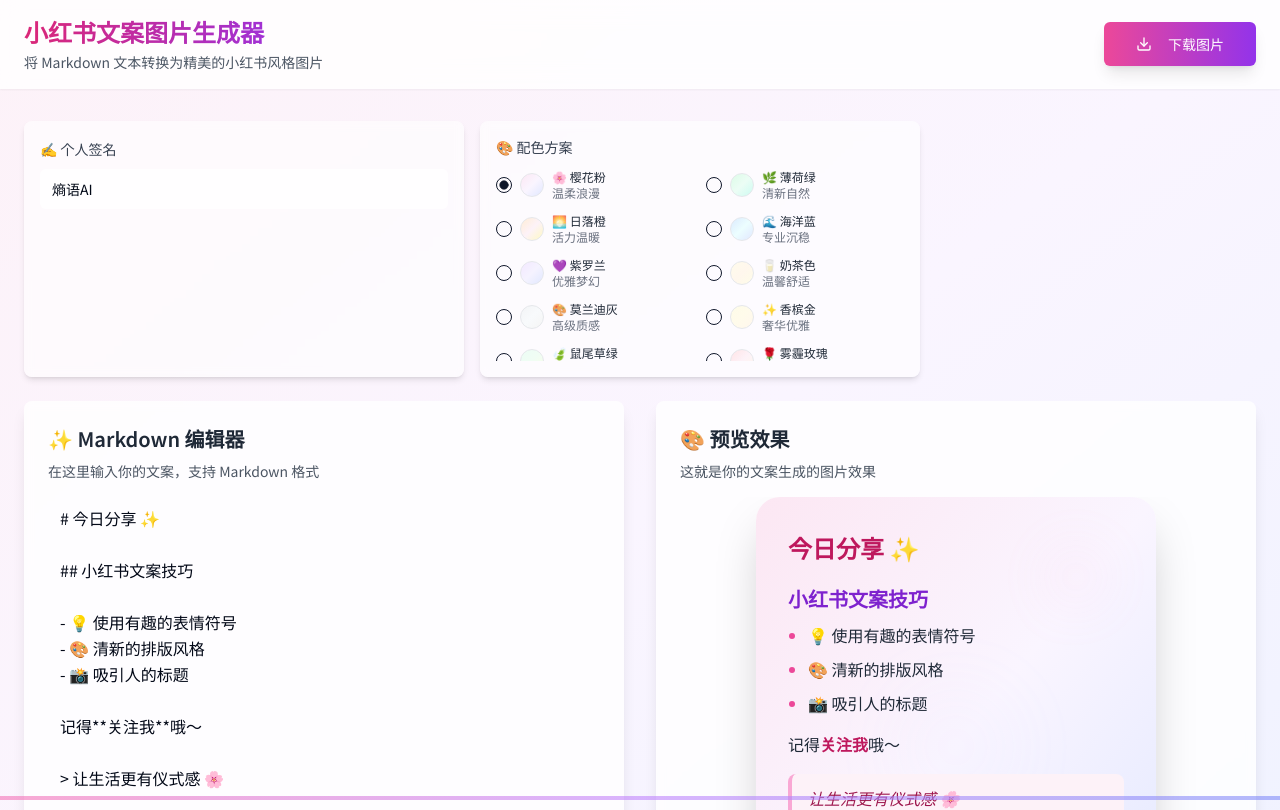
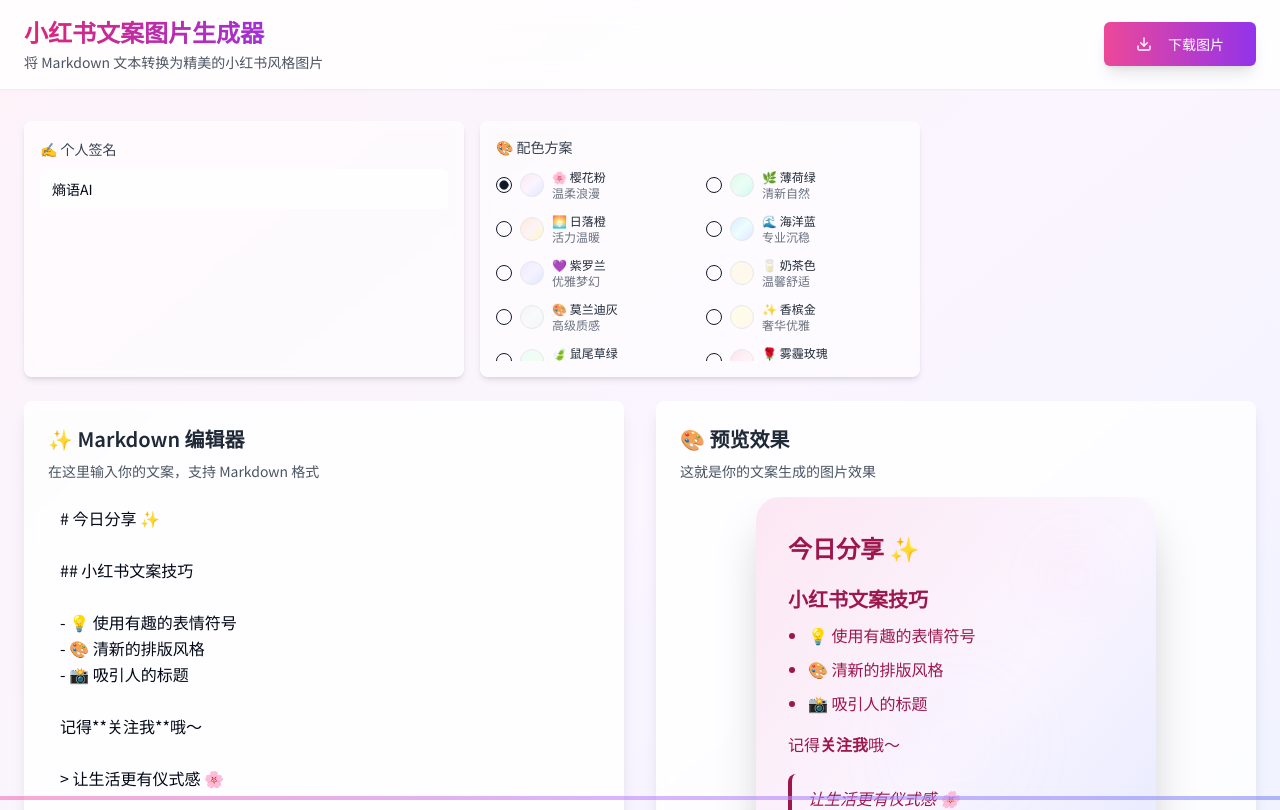
Before and after one commit to heavendai/xhs-markdown-canvas, a React (Vite) app: page / in a window 1280 px wide. Shown: the top 810 px of the page. Built offline with nearby package versions, Linux system fonts and the light colour scheme.

Commit message:
Feat: Apply color scheme to text and background
Apply the selected color scheme to both the background and text color in the image preview.

```diff
--- a/src/components/ImagePreview.tsx
+++ b/src/components/ImagePreview.tsx
@@ -1,3 +1,4 @@
+
 
 import React, { useEffect, useRef } from 'react';
 import { marked } from 'marked';
@@ -61,84 +62,192 @@ export const ImagePreview: React.FC<ImagePreviewProps> = ({
     }
   };
 
-  const getDecorationColors = (scheme: string) => {
+  const getColorSchemeStyles = (scheme: string) => {
     switch (scheme) {
       case 'mint-green':
         return {
+          h1: 'text-green-700',
+          h2: 'text-emerald-700',
+          h3: 'text-teal-700',
+          text: 'text-green-800',
+          strong: 'text-green-800',
+          blockquote: 'border-green-400 bg-green-50 text-green-800',
+          code: 'bg-green-100 text-green-700',
+          decoration: {
             color1: 'bg-green-300',
             color2: 'bg-emerald-300',
             color3: 'bg-teal-200'
+          }
         };
       case 'sunset-orange':
         return {
+          h1: 'text-orange-700',
+          h2: 'text-pink-700',
+          h3: 'text-yellow-700',
+          text: 'text-orange-800',
+          strong: 'text-orange-800',
+          blockquote: 'border-orange-400 bg-orange-50 text-orange-800',
+          code: 'bg-orange-100 text-orange-700',
+          decoration: {
             color1: 'bg-orange-300',
             color2: 'bg-pink-300',
             color3: 'bg-yellow-200'
+          }
         };
       case 'ocean-blue':
         return {
+          h1: 'text-blue-700',
+          h2: 'text-cyan-700',
+          h3: 'text-indigo-700',
+          text: 'text-blue-800',
+          strong: 'text-blue-800',
+          blockquote: 'border-blue-400 bg-blue-50 text-blue-800',
+          code: 'bg-blue-100 text-blue-700',
+          decoration: {
             color1: 'bg-blue-300',
             color2: 'bg-cyan-300',
             color3: 'bg-indigo-200'
+          }
         };
       case 'violet-purple':
         return {
+          h1: 'text-purple-700',
+          h2: 'text-violet-700',
+          h3: 'text-indigo-700',
+          text: 'text-purple-800',
+          strong: 'text-purple-800',
+          blockquote: 'border-purple-400 bg-purple-50 text-purple-800',
+          code: 'bg-purple-100 text-purple-700',
+          decoration: {
             color1: 'bg-purple-300',
             color2: 'bg-violet-300',
             color3: 'bg-indigo-200'
+          }
         };
       case 'milk-tea':
         return {
+          h1: 'text-amber-700',
+          h2: 'text-orange-700',
+          h3: 'text-yellow-700',
+          text: 'text-amber-800',
+          strong: 'text-amber-800',
+          blockquote: 'border-amber-400 bg-amber-50 text-amber-800',
+          code: 'bg-amber-100 text-amber-700',
+          decoration: {
             color1: 'bg-amber-300',
             color2: 'bg-orange-300',
             color3: 'bg-yellow-200'
+          }
         };
       case 'morandi-gray':
         return {
+          h1: 'text-gray-700',
+          h2: 'text-slate-700',
+          h3: 'text-stone-700',
+          text: 'text-gray-800',
+          strong: 'text-gray-800',
+          blockquote: 'border-gray-400 bg-gray-50 text-gray-800',
+          code: 'bg-gray-100 text-gray-700',
+          decoration: {
             color1: 'bg-gray-300',
             color2: 'bg-slate-300',
             color3: 'bg-stone-200'
+          }
         };
       case 'champagne-gold':
         return {
+          h1: 'text-yellow-700',
+          h2: 'text-amber-700',
+          h3: 'text-orange-700',
+          text: 'text-yellow-800',
+          strong: 'text-yellow-800',
+          blockquote: 'border-yellow-400 bg-yellow-50 text-yellow-800',
+          code: 'bg-yellow-100 text-yellow-700',
+          decoration: {
             color1: 'bg-yellow-300',
             color2: 'bg-amber-300',
             color3: 'bg-orange-200'
+          }
         };
       case 'sage-green':
         return {
+          h1: 'text-emerald-700',
+          h2: 'text-green-700',
+          h3: 'text-lime-700',
+          text: 'text-emerald-800',
+          strong: 'text-emerald-800',
+          blockquote: 'border-emerald-400 bg-emerald-50 text-emerald-800',
+          code: 'bg-emerald-100 text-emerald-700',
+          decoration: {
             color1: 'bg-emerald-300',
             color2: 'bg-green-300',
             color3: 'bg-lime-200'
+          }
         };
       case 'dusty-rose':
         return {
+          h1: 'text-rose-700',
+          h2: 'text-pink-700',
+          h3: 'text-orange-700',
+          text: 'text-rose-800',
+          strong: 'text-rose-800',
+          blockquote: 'border-rose-400 bg-rose-50 text-rose-800',
+          code: 'bg-rose-100 text-rose-700',
+          decoration: {
             color1: 'bg-rose-300',
             color2: 'bg-pink-300',
             color3: 'bg-orange-200'
+          }
         };
       case 'midnight-blue':
         return {
+          h1: 'text-slate-700',
+          h2: 'text-blue-700',
+          h3: 'text-indigo-700',
+          text: 'text-slate-800',
+          strong: 'text-slate-800',
+          blockquote: 'border-slate-400 bg-slate-50 text-slate-800',
+          code: 'bg-slate-100 text-slate-700',
+          decoration: {
             color1: 'bg-slate-300',
             color2: 'bg-blue-300',
             color3: 'bg-indigo-200'
+          }
         };
       case 'lavender-mist':
         return {
+          h1: 'text-purple-700',
+          h2: 'text-violet-700',
+          h3: 'text-pink-700',
+          text: 'text-purple-800',
+          strong: 'text-purple-800',
+          blockquote: 'border-purple-400 bg-purple-50 text-purple-800',
+          code: 'bg-purple-100 text-purple-700',
+          decoration: {
             color1: 'bg-purple-300',
             color2: 'bg-violet-300',
             color3: 'bg-pink-200'
+          }
         };
       default: // cherry-blossom
         return {
+          h1: 'text-pink-700',
+          h2: 'text-purple-700',
+          h3: 'text-indigo-700',
+          text: 'text-pink-800',
+          strong: 'text-pink-800',
+          blockquote: 'border-pink-400 bg-pink-50 text-pink-800',
+          code: 'bg-pink-100 text-pink-700',
+          decoration: {
             color1: 'bg-pink-300',
             color2: 'bg-purple-300',
             color3: 'bg-indigo-200'
+          }
         };
     }
   };
 
-  const decorationColors = getDecorationColors(colorScheme);
+  const colorStyles = getColorSchemeStyles(colorScheme);
 
   return (
     <Card className="h-full p-6 bg-white/80 backdrop-blur-sm border-0 shadow-lg">
@@ -160,26 +269,35 @@ export const ImagePreview: React.FC<ImagePreviewProps> = ({
           >
             {/* 装饰性背景图案 */}
             <div className="absolute inset-0 opacity-5">
-              <div className={`absolute top-10 right-10 w-20 h-20 ${decorationColors.color1} rounded-full blur-xl`}></div>
-              <div className={`absolute bottom-20 left-10 w-16 h-16 ${decorationColors.color2} rounded-full blur-lg`}></div>
-              <div className={`absolute top-1/2 left-1/2 transform -translate-x-1/2 -translate-y-1/2 w-32 h-32 ${decorationColors.color3} rounded-full blur-2xl`}></div>
+              <div className={`absolute top-10 right-10 w-20 h-20 ${colorStyles.decoration.color1} rounded-full blur-xl`}></div>
+              <div className={`absolute bottom-20 left-10 w-16 h-16 ${colorStyles.decoration.color2} rounded-full blur-lg`}></div>
+              <div className={`absolute top-1/2 left-1/2 transform -translate-x-1/2 -translate-y-1/2 w-32 h-32 ${colorStyles.decoration.color3} rounded-full blur-2xl`}></div>
             </div>
 
             {/* 主要内容区域 */}
             <div className="relative z-10 p-8 h-full flex flex-col">
               <div
                 ref={previewRef}
-                className="flex-1 font-noto text-gray-800 leading-relaxed prose prose-pink max-w-none"
+                className={`flex-1 font-noto leading-relaxed prose max-w-none ${colorStyles.text}`}
                 style={{
                   fontSize: '16px',
-                  lineHeight: '1.6'
-                }}
+                  lineHeight: '1.6',
+                  '--prose-h1-color': colorStyles.h1.replace('text-', ''),
+                  '--prose-h2-color': colorStyles.h2.replace('text-', ''),
+                  '--prose-h3-color': colorStyles.h3.replace('text-', ''),
+                  '--prose-strong-color': colorStyles.strong.replace('text-', ''),
+                  '--prose-blockquote-border': colorStyles.blockquote.split(' ')[0].replace('border-', ''),
+                  '--prose-blockquote-bg': colorStyles.blockquote.split(' ')[1].replace('bg-', ''),
+                  '--prose-blockquote-color': colorStyles.blockquote.split(' ')[2].replace('text-', ''),
+                  '--prose-code-bg': colorStyles.code.split(' ')[0].replace('bg-', ''),
+                  '--prose-code-color': colorStyles.code.split(' ')[1].replace('text-', '')
+                } as React.CSSProperties}
               />
 
               {/* 签名区域 */}
               <div className="mt-8 text-center">
                 <div className="inline-block px-4 py-2 bg-white/60 backdrop-blur-sm rounded-full shadow-sm">
-                  <span className="text-sm font-medium text-gray-600 font-inter">
+                  <span className={`text-sm font-medium font-inter ${colorStyles.text}`}>
                     {signature}
                   </span>
                 </div>
--- a/src/index.css
+++ b/src/index.css
@@ -88,15 +88,13 @@
   }
 }
 
-/* Custom prose styles for markdown content */
+/* Custom prose styles for markdown content with dynamic color scheme support */
 @layer components {
   .prose {
-    color: theme('colors.gray.800');
     max-width: none;
   }
 
   .prose h1 {
-    color: theme('colors.pink.700');
     font-weight: 700;
     font-size: 1.5rem;
     margin-bottom: 0.75rem;
@@ -104,7 +102,6 @@
   }
 
   .prose h2 {
-    color: theme('colors.purple.700');
     font-weight: 600;
     font-size: 1.25rem;
     margin-bottom: 0.5rem;
@@ -113,7 +110,6 @@
   }
 
   .prose h3 {
-    color: theme('colors.indigo.700');
     font-weight: 600;
     font-size: 1.125rem;
     margin-bottom: 0.5rem;
@@ -145,35 +141,49 @@
     list-style-position: outside;
   }
 
-  .prose ul li::marker {
-    color: theme('colors.pink.500');
-  }
-
-  .prose ol li::marker {
-    color: theme('colors.purple.500');
-    font-weight: 600;
-  }
-
   .prose strong {
-    color: theme('colors.pink.700');
     font-weight: 600;
   }
 
   .prose blockquote {
-    border-left: 4px solid theme('colors.pink.300');
-    background-color: theme('colors.pink.50');
+    border-left-width: 4px;
     padding: 0.75rem 1rem;
     margin: 1rem 0;
     border-radius: 0.5rem;
     font-style: italic;
-    color: theme('colors.pink.800');
   }
 
   .prose code {
-    background-color: theme('colors.gray.100');
     padding: 0.125rem 0.25rem;
     border-radius: 0.25rem;
     font-size: 0.875rem;
-    color: theme('colors.pink.700');
+  }
+
+  /* Dynamic color styles based on CSS variables */
+  .prose[style*="--prose-h1-color"] h1 {
+    color: rgb(var(--prose-h1-color, 190 24 93));
+  }
+
+  .prose[style*="--prose-h2-color"] h2 {
+    color: rgb(var(--prose-h2-color, 147 51 234));
+  }
+
+  .prose[style*="--prose-h3-color"] h3 {
+    color: rgb(var(--prose-h3-color, 79 70 229));
+  }
+
+  .prose[style*="--prose-strong-color"] strong {
+    color: rgb(var(--prose-strong-color, 190 24 93));
+  }
+
+  .prose[style*="--prose-blockquote"] blockquote {
+    border-left-color: rgb(var(--prose-blockquote-border, 244 114 182));
+    background-color: rgb(var(--prose-blockquote-bg, 253 242 248));
+    color: rgb(var(--prose-blockquote-color, 157 23 77));
+  }
+
+  .prose[style*="--prose-code"] code {
+    background-color: rgb(var(--prose-code-bg, 243 244 246));
+    color: rgb(var(--prose-code-color, 190 24 93));
   }
 }
```
Lines whose indentation alone changed are shown as unchanged.
